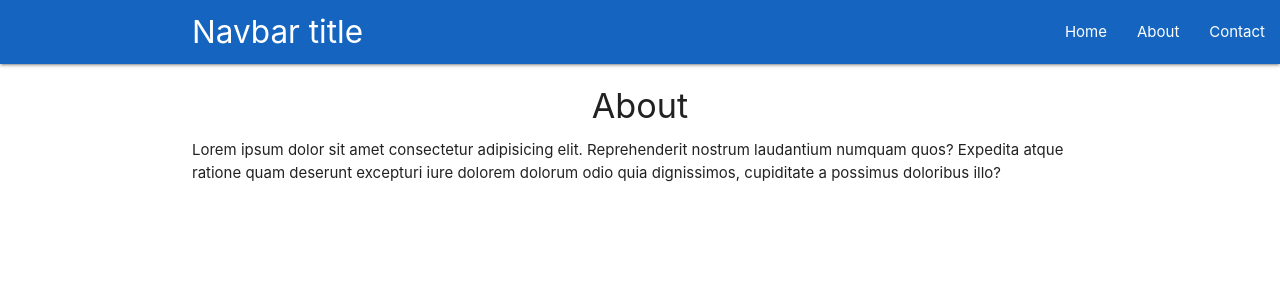
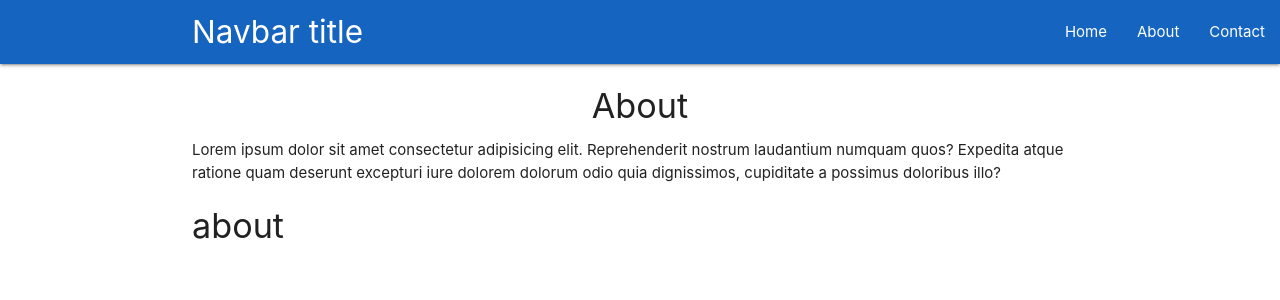
Before and after one commit to LucasBKing/react_basics, a React (Create React App) app: page /about in a window 1280 px wide. Shown: the top 300 px of the page. Built offline with nearby package versions, Linux system fonts and the light colour scheme.

Commit message:
creating a way to see one post per time

```diff
--- a/src/App.js
+++ b/src/App.js
@@ -4,6 +4,7 @@
 import Home from './components/Home';
 import About from './components/About';
 import Contact from './components/Contact';
+import Post from './components/Post';
 
 class App extends Component {
   state = {
@@ -18,6 +19,7 @@
           <Route exact path='/' component={Home} />
           <Route path='/about' component={About} />
           <Route path='/contact' component={Contact} />
+          <Route path='/:post_id' component={Post} />
         </div>
       </BrowserRouter>
     );
--- /dev/null
+++ b/src/components/Post.js
@@ -0,0 +1,24 @@
+import React, { Component } from 'react';
+
+class Post extends Component {
+    state = {
+        id: null
+    }
+
+    componentDidMount() {
+        let id = this.props.match.params.post_id;
+        this.setState({
+            id
+        })
+    }
+
+    render() {
+        return(
+            <div className="container">
+                <h4>{this.state.id}</h4>
+            </div>
+        )
+    }
+}
+
+export default Post;
```
